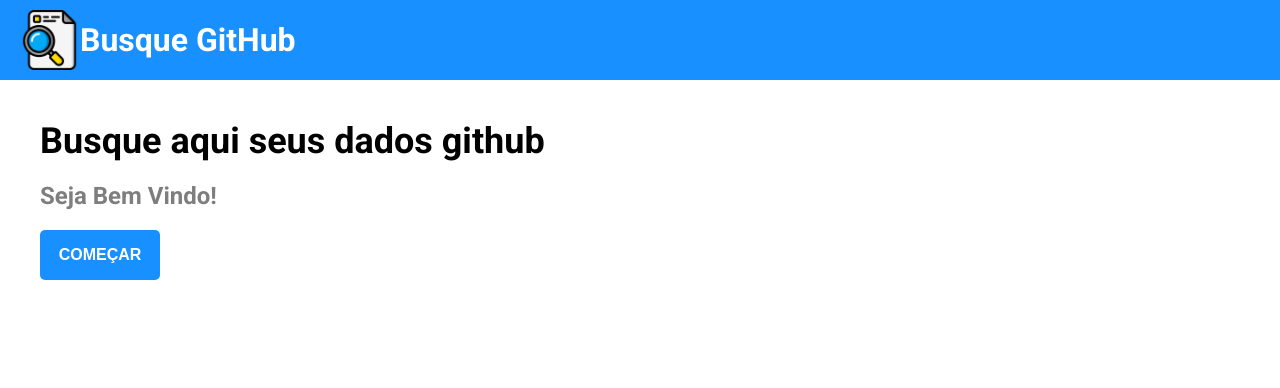
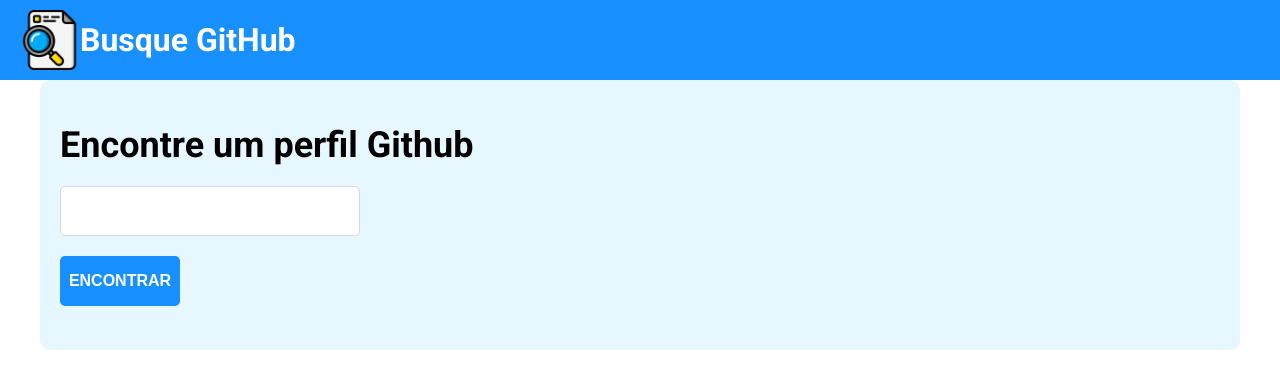
Before and after one commit to LucasDev9645/Projeto_Github_ReactTs, a React (Vite) app: page / in a window 1280 px wide. Shown: the top 388 px of the page. Built offline with nearby package versions, Linux system fonts and the light colour scheme.

Commit message:
Creating FindProfile

```diff
--- a/src/App.tsx
+++ b/src/App.tsx
@@ -1,5 +1,6 @@
 import Home from "./components/Home";
 import NavBar from "./components/Navbar";
+import FindProfile from "./components/FindProfile";
 
 import "./App.css";
 
@@ -7,7 +8,7 @@
   return (
     <>
       <NavBar />
-      <Home />
+      <FindProfile />
     </>
   );
 };
--- a/src/components/FindProfile/index.tsx
+++ b/src/components/FindProfile/index.tsx
@@ -1,11 +1,14 @@
-import React from "react";
-
+import Button from "../Button";
 import "./styles.css";
 
 const FindProfile = () => {
   return (
-    <div>
-      <h1>Encontre perfil</h1>
+    <div className="container find-Profile-container">
+      <h1>Encontre um perfil Github</h1>
+      <form>
+        <input type="text" />
+        <Button name="Encontrar" />
+      </form>
     </div>
   );
 };
--- a/src/components/FindProfile/styles.css
+++ b/src/components/FindProfile/styles.css
@@ -0,0 +1,28 @@
+.find-Profile-container {
+  margin-top: 40px;
+  display: flex;
+  flex-direction: column;
+  justify-content: center;
+  background: #e6f7ff;
+  width: 1200px;
+  height: 270px;
+  border-radius: 10px;
+  padding: 20px;
+}
+
+.find-Profile-container h1 {
+  margin-bottom: 20px;
+  font-size: 36px;
+}
+
+.find-Profile-container input {
+  width: 300px;
+  height: 50px;
+  display: block;
+  border: 1px solid #d9d9d9;
+  border-radius: 5px;
+  margin-bottom: 20px;
+  font-size: 20px;
+  font-weight: bold;
+  padding-left: 10px;
+}
```
